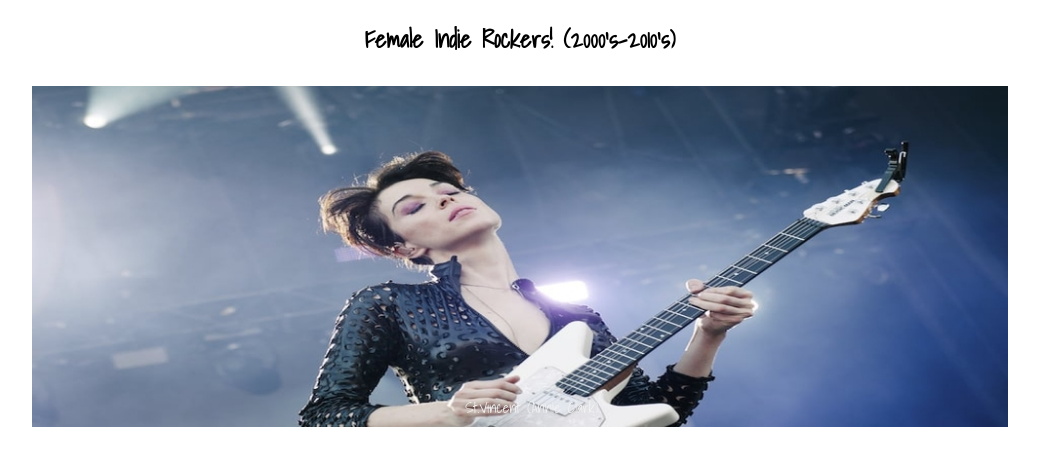
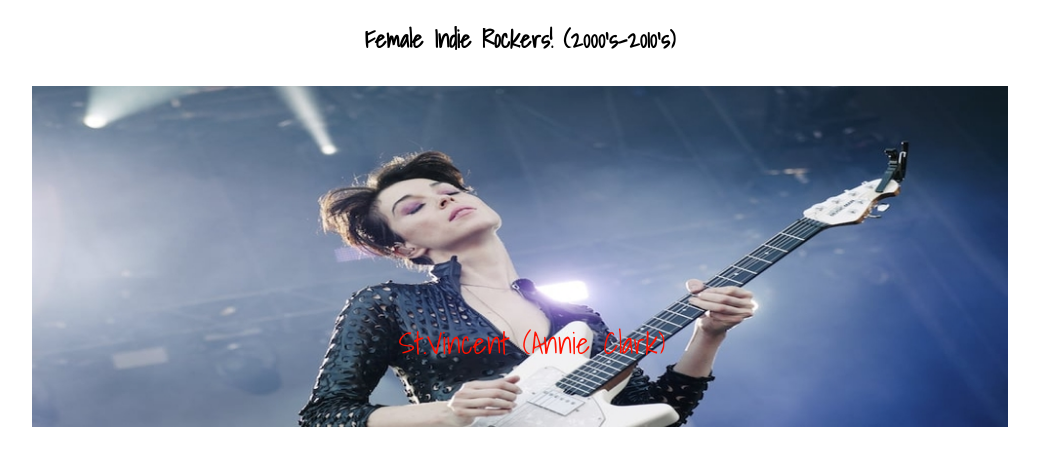
Before and after one commit to adamhopkins1/Band-Autoplay, a plain HTML site: page index.html in a window 1280 px wide. Shown: the whole page, without its empty margins (120-1159 px from the left). Drawn offline with nearby package versions, Linux system fonts and the light colour scheme.

Commit message:
Update style.css

```diff
--- a/style.css
+++ b/style.css
@@ -34,11 +34,11 @@ img {
 /* Caption Text */
 
 .text {
-    color: #f2f2f2;
-    font-size: 15px;
+    color: #ff1100;
+    font-size: 30px;
     padding: 8px 12px;
     position: absolute;
-    bottom: 8px;
+    bottom: 60px;
     width: 100%;
     text-align: center;
 }
```
